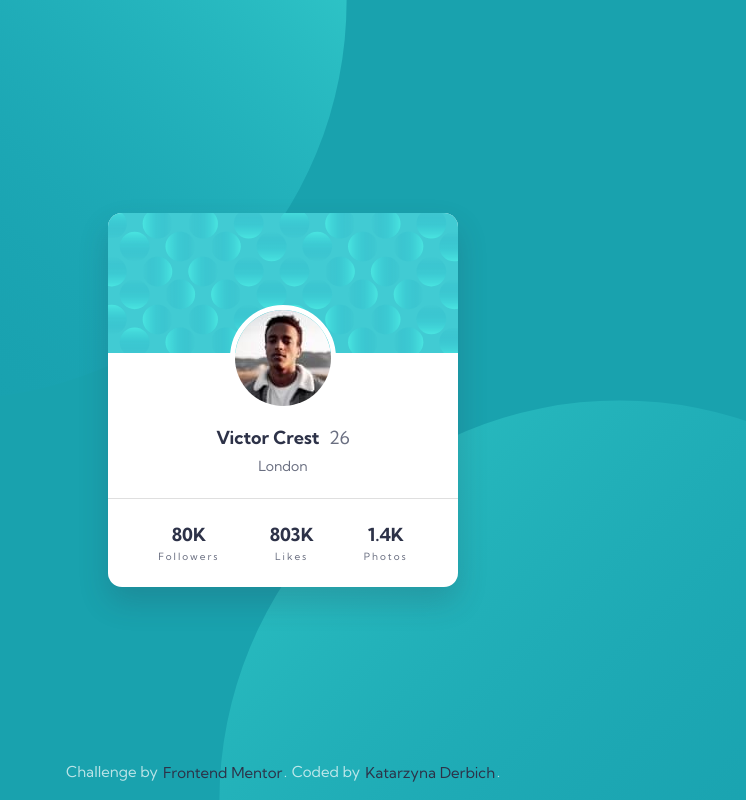
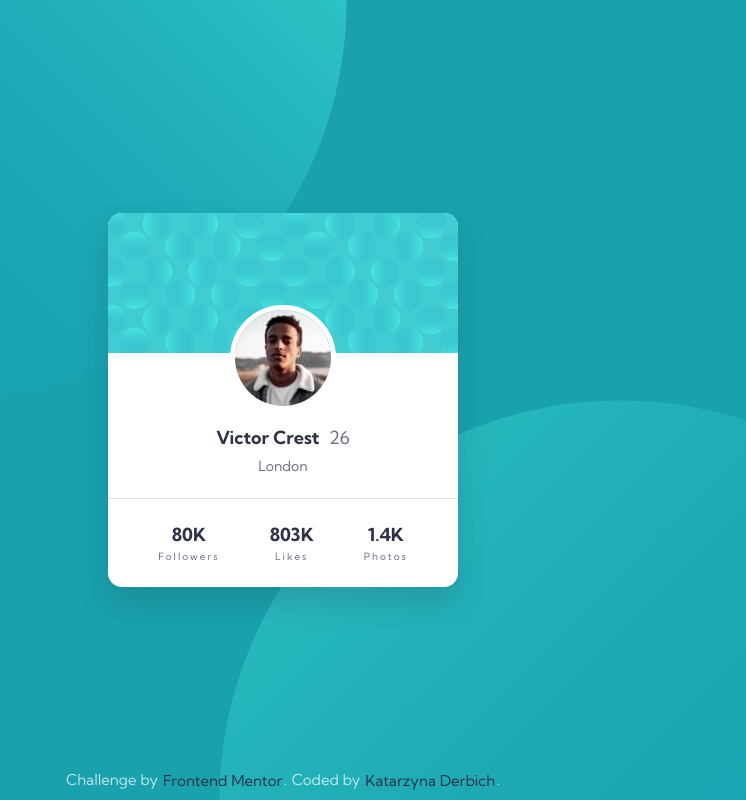
Before and after one commit to belie369/frontend-mentor-profile-card-component, a website: page index.html in a window 1280 px wide. Shown: the whole page, without its empty margins (357-1103 px from the left). Drawn offline with Linux system fonts and the light colour scheme.

Commit message:
Changed the unit in footer from em to rem (padding).

```diff
--- a/src/sass/_layout.scss
+++ b/src/sass/_layout.scss
@@ -17,7 +17,7 @@
 	justify-content: center;
 	gap: 0.3em;
 	position: absolute;
-	padding: 1em;
+	padding: 0.7rem;
 	width: 100%;
 	text-align: center;
 	bottom: 0.4rem;
```
Also changed, not shown: dist/css/main.min.css.
